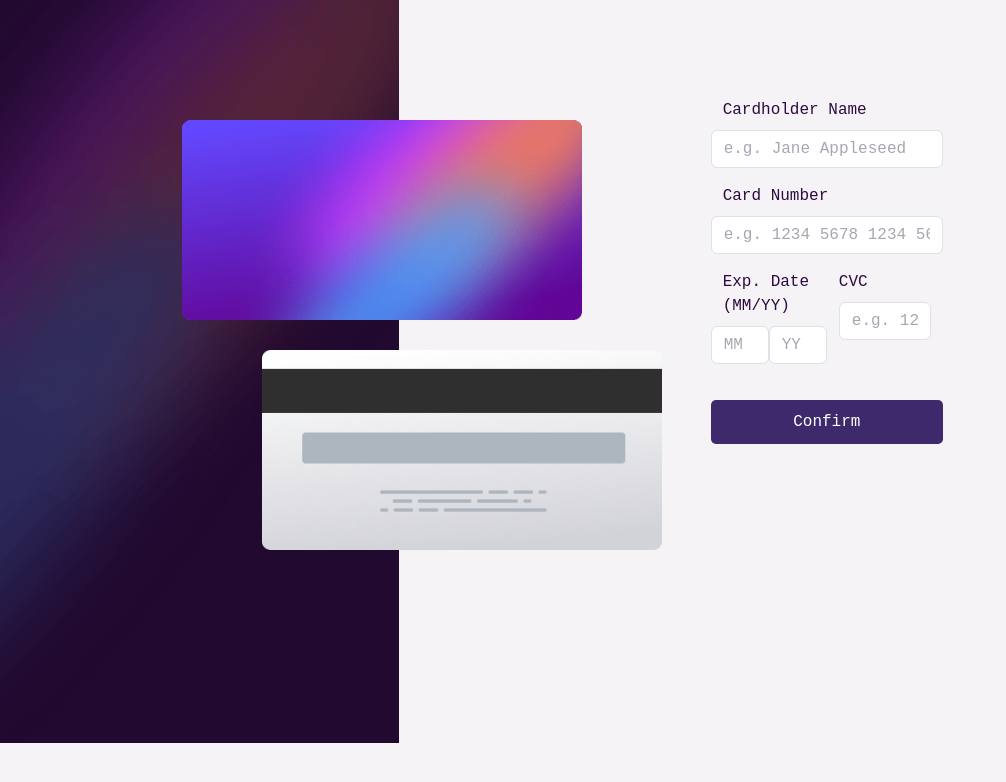
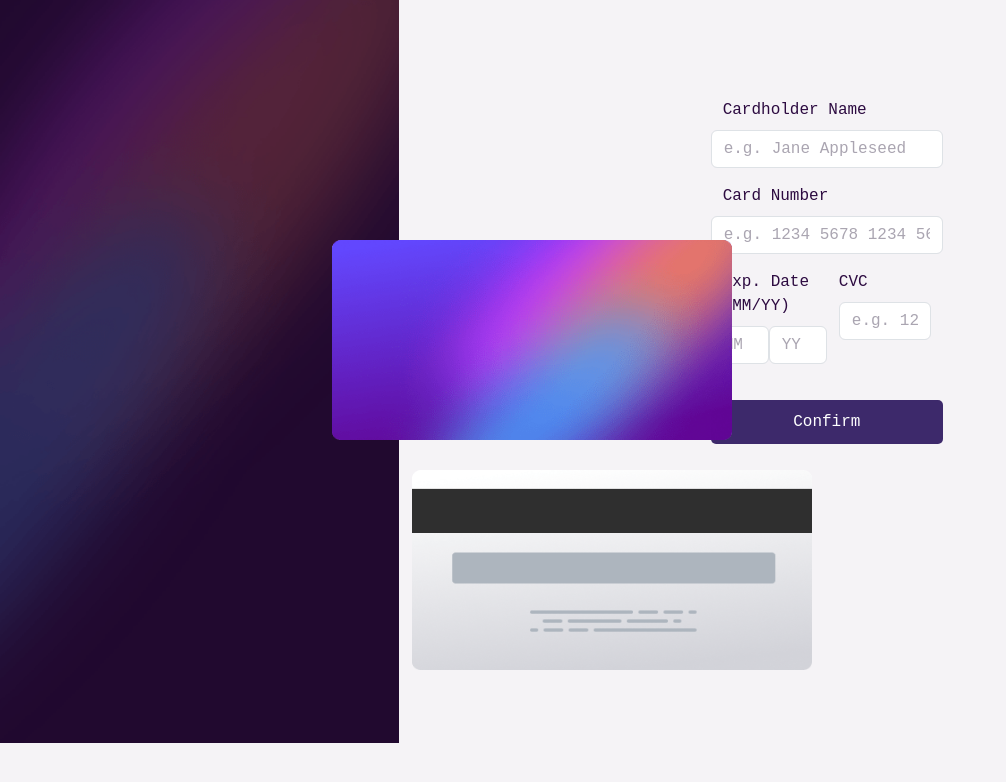
Before and after one commit to MarioA96/webChallenge_04, a plain HTML site: page index.html in a window 1280 px wide. Shown: the whole page, without its empty margins (0-1006 px from the left). Drawn offline with nearby package versions, Linux system fonts and the light colour scheme.

Commit message:
Update index.html

```diff
--- a/index.html
+++ b/index.html
@@ -80,7 +80,7 @@
                     </div>
                 </form>
             </div>
-            <div class="floating-elements__container-cards" style="display: relative; z-index: 10; max-width: fit-content; position: absolute; top: 120px; left: 170px;">
+            <div class="floating-elements__container-cards" style="display: relative; z-index: 10; max-width: fit-content; position: absolute; top: 240px; left: 320px;">
                 <div class="card_1" style="display: flex; max-width: 100%; padding-bottom: 30px;">
                     <img src="./images/bg-card-front.png" width="400px" height="200px" alt="">
                 </div>
```
